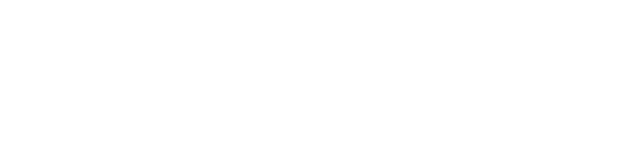
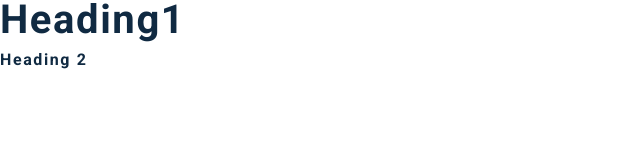
Before and after one commit to rahidt1/reviews, a plain HTML site: page src/index.html in a window 1280 px wide. Shown: the whole page, without its empty margins (0-640 px from the left). Drawn offline with Linux system fonts and the light colour scheme.

Commit message:
Define typography.

```diff
--- a/src/css/styles.css
+++ b/src/css/styles.css
@@ -3,4 +3,55 @@
   --color-headings: #102a42;
   --color-text: #617d98;
   --color-body: #f1f5f8;
+  --font-primary: "Roboto", sans-serif;
+  --font-secondary: "Open Sans", sans-serif;
+  --letter-spacing: 0.16rem;
+  --light-shadow: 0 5px 15px rgba(0, 0, 0, 0.1);
+  --dark-shadow: 0 5px 15px rgba(0, 0, 0, 0.2);
 }
+::after,
+::before {
+  box-sizing: border-box;
+  margin: 0;
+  padding: 0;
+}
+html {
+  font-size: 62.5%;
+}
+body {
+  color: var(--color-text);
+  font-family: var(--font-secondary);
+  font-size: 1.4rem;
+  line-height: 1.5;
+}
+h2,
+h4 {
+  color: var(--color-headings);
+  font-family: var(--font-primary);
+  letter-spacing: var(--letter-spacing);
+  line-height: 1.25;
+  text-transform: capitalize;
+}
+h2 {
+  font-size: 3.2rem;
+  margin: 0 0 1.2rem;
+}
+h4 {
+  font-size: 1.4rem;
+  margin: 0 0 0.4rem;
+}
+@media screen and (min-width: 1024px) {
+  h2,
+  h4 {
+    line-height: 1;
+  }
+  h2 {
+    font-size: 4rem;
+  }
+  h4 {
+    font-size: 1.6rem;
+  }
+  body {
+    font-size: 1.6rem;
+  }
+}
--- a/src/index.html
+++ b/src/index.html
@@ -5,12 +5,18 @@
     <meta http-equiv="X-UA-Compatible" content="IE=edge" />
     <meta name="viewport" content="width=device-width, initial-scale=1.0" />
     <title>Counter</title>
+    <link rel="preconnect" href="https://fonts.googleapis.com" />
+    <link rel="preconnect" href="https://fonts.gstatic.com" crossorigin />
+    <link
+      href="https://fonts.googleapis.com/css?family=Open+Sans|Roboto:400,700&display=swap"
+      rel="stylesheet"
+    />
     <link rel="stylesheet" href="css/normalize.css" />
     <link rel="stylesheet" href="css/styles.css" />
-    <link rel="preconnect" href="https://fonts.googleapis.com" />
-    <link rel="preconnect" href="https://fonts.gstatic.com" crossorigin />
   </head>
   <body>
+    <h2>heading1</h2>
+    <h4>heading 2</h4>
     <script src="index.js"></script>
   </body>
 </html>
```
